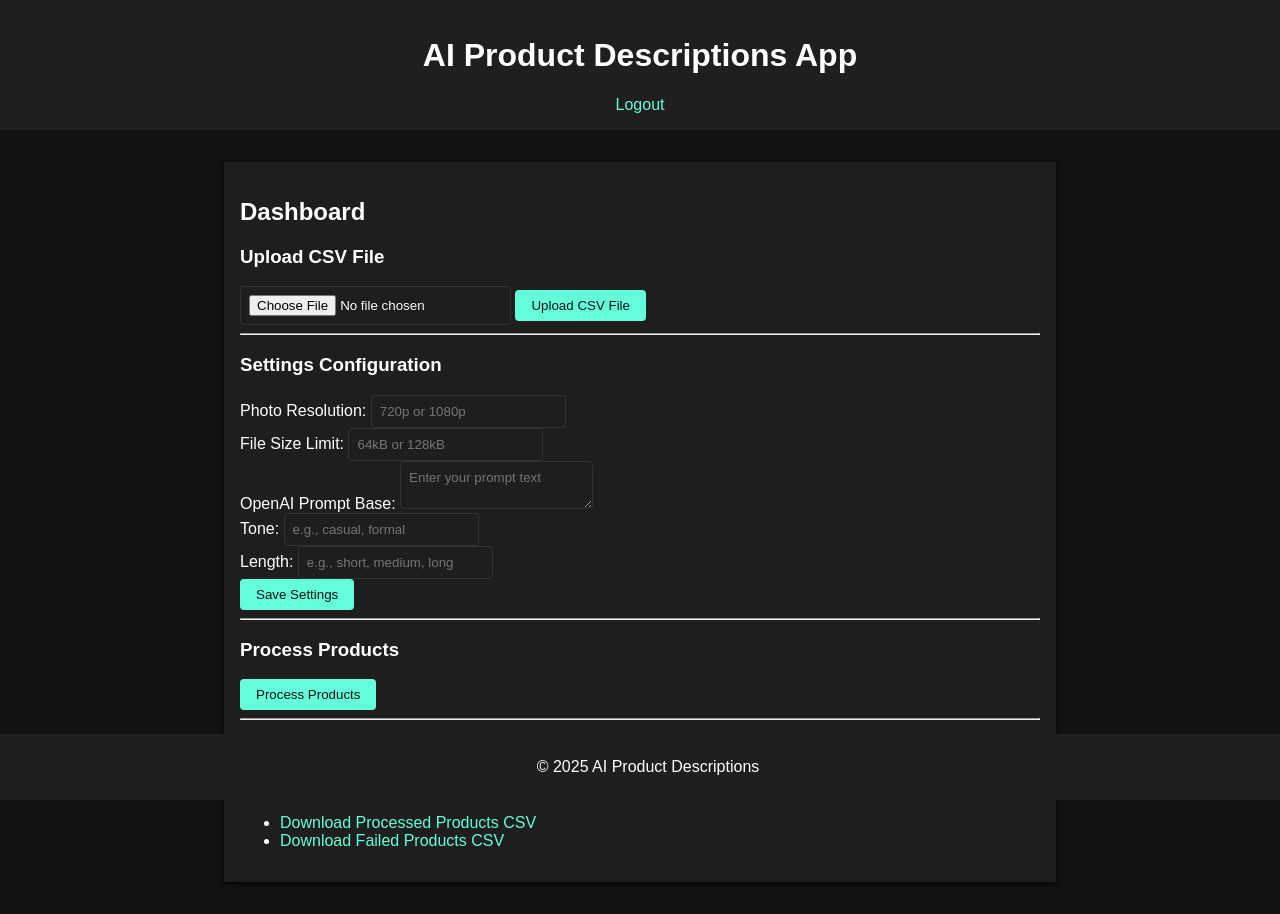
After one commit to mi-ar-82/ai_product_descriptions, a FastAPI app: template templates/dashboard.html in a window 1280 px wide. The commit adds this page. Run offline with FastAPI, Linux system fonts and the light colour scheme; the template is opened without the code that fills it, so the values that code supplies are empty.

Commit message:
placeholder html temnplates , basic css, tests : Authentication & User Management

```diff
--- a/app/main.py
+++ b/app/main.py
@@ -1,54 +1,84 @@
-# app/main.py
+# File: app/main.py
+
 import os
 from contextlib import asynccontextmanager
-from fastapi import FastAPI
+from fastapi import FastAPI, Request
+from fastapi.staticfiles import StaticFiles
 from starlette.middleware.sessions import SessionMiddleware
 from fastapi.templating import Jinja2Templates
-from app.routes import router, html_auth
+
+from app.config import settings
 from app.db import engine
 from app.models import Base
-from app.config import settings
 
-from app.routes.auth import router as auth_router
-from app.routes.upload_form import router as upload_form_router
-from app.routes.settings import router as settings_router
-from app.routes.download import router as download_router
+# Import routers from various route modules
+from app.routes import router as main_router         # e.g., authentication endpoints (/auth/me)
+from app.routes.html_auth import router as html_auth_router  # login and register endpoints
+from app.routes.auth import router as auth_router      # logout endpoint
+from app.routes.upload_form import router as upload_form_router  # file upload endpoints
+from app.routes.settings import router as settings_router  # settings endpoints
+from app.routes.download import router as download_router    # file download endpoints
 
-
-# Lifespan management
+# Lifespan context manager to initialize and shutdown the application
 @asynccontextmanager
 async def lifespan(app: FastAPI):
     print("Debug: Starting FastAPI application lifespan")
     async with engine.begin() as conn:
         await conn.run_sync(Base.metadata.create_all)
+    print("Debug: Database tables created (if not already present)")
     yield
+    print("Debug: Application shutdown initiated")
 
-# Create FastAPI app
 app = FastAPI(lifespan=lifespan)
 
-# Add session middleware for authentication
+# Log every incoming request and its response status
+@app.middleware("http")
+async def log_requests(request: Request, call_next):
+    print(f"Debug: Incoming request: {request.method} {request.url}")
+    response = await call_next(request)
+    print(f"Debug: Response status: {response.status_code} for {request.method} {request.url}")
+    return response
+
+# Add session middleware for authentication sessions
 app.add_middleware(
     SessionMiddleware,
     secret_key=settings.SECRET_KEY,
     same_site="Lax",
-    https_only=False  # Allow HTTP
+    https_only=False  # Allow HTTP for development
 )
 print("Debug: Session middleware added to FastAPI app")
 
+# Determine the project root (one level up from the app folder)
+BASE_DIR = os.path.dirname(os.path.abspath(__file__))
+PROJECT_ROOT = os.path.abspath(os.path.join(BASE_DIR, ".."))
+print(f"Debug: Project root determined as: {PROJECT_ROOT}")
 
-# Include routes
-app.include_router(router)
-app.include_router(html_auth.router)
+# Mount the static directory (located at the project root)
+static_dir = os.path.join(PROJECT_ROOT, "static")
+print(f"Debug: Attempting to mount static files from: {static_dir}")
+if not os.path.isdir(static_dir):
+    print("ERROR: 'static' directory not found!")
+else:
+    print(f"Debug: 'static' directory exists at: {static_dir}")
+    print(f"Debug: Contents of 'static' directory: {os.listdir(static_dir)}")
+app.mount("/static", StaticFiles(directory=static_dir), name="static")
+print("Debug: Mounted static files at /static")
+
+# Configure Jinja2 templates directory (located at the project root)
+templates_dir = os.path.join(PROJECT_ROOT, "templates")
+print(f"Debug: Templates directory set to: {templates_dir}")
+templates = Jinja2Templates(directory=templates_dir)
+
+# Include all routers from your routes modules
+app.include_router(main_router)
+app.include_router(html_auth_router)
 app.include_router(auth_router)
 app.include_router(upload_form_router)
 app.include_router(settings_router)
 app.include_router(download_router)
 print("Debug: Routers included in FastAPI app")
 
-# Configure templates
-BASE_DIR = os.path.abspath(os.path.join(os.path.dirname(__file__), ".."))
-templates = Jinja2Templates(directory=os.path.join(BASE_DIR, "templates"))
-
+# Define the root endpoint with a debug print
 @app.get("/")
 async def root():
     print("Debug: Root endpoint accessed")
--- a/app/users.py
+++ b/app/users.py
@@ -50,7 +50,7 @@ class UserManager(IntegerIDMixin, BaseUserManager[User, int]):
     async def create(self, user_create: UserCreate) -> User:
         print(f"Debug: Creating new user with email: {user_create.email}")
         hashed_password = password_helper.hash(user_create.password)
-        user_dict = user_create.model_dump()
+        user_dict = user_create.model_dump(exclude={"password"})
         user_dict["hashed_password"] = hashed_password
         return await self.user_db.create(user_dict)
 
--- a/static/styles.css
+++ b/static/styles.css
@@ -0,0 +1,62 @@
+/* File: static/styles.css */
+/* Updated for dark mode */
+
+body {
+  font-family: Arial, Helvetica, sans-serif;
+  margin: 0;
+  padding: 0;
+  background-color: #121212; /* Dark background */
+  color: #ffffff;            /* White text */
+}
+
+header {
+  background-color: #1f1f1f;
+  color: #ffffff;
+  padding: 1rem;
+  text-align: center;
+}
+
+main {
+  max-width: 800px;
+  margin: 2rem auto;
+  padding: 1rem;
+  background-color: #1e1e1e;
+  box-shadow: 0 2px 5px rgba(0, 0, 0, 0.9);
+}
+
+footer {
+  background-color: #1f1f1f;
+  color: #ffffff;
+  text-align: center;
+  padding: 0.5rem;
+  position: fixed;
+  bottom: 0;
+  width: 100%;
+}
+
+a {
+  color: #64ffda; /* A contrasting accent color */
+  text-decoration: none;
+}
+
+button {
+  background-color: #64ffda;
+  color: #121212;
+  border: none;
+  padding: 0.5rem 1rem;
+  cursor: pointer;
+  border-radius: 4px;
+}
+
+input, textarea {
+  font-family: Arial, Helvetica, sans-serif;
+  padding: 0.5rem;
+  border: 1px solid #333333;
+  border-radius: 4px;
+  background-color: #1e1e1e;
+  color: #ffffff;
+}
+
+h1, h2, h3, h4, h5, h6 {
+  font-family: Arial, Helvetica, sans-serif;
+}
--- a/templates/base.html
+++ b/templates/base.html
@@ -5,6 +5,10 @@
   <meta charset="UTF-8">
   <title>{% block title %}AI Product Descriptions App{% endblock %}</title>
   <link rel="stylesheet" href="/static/styles.css">
+  <link rel="apple-touch-icon" sizes="180x180" href="/static/apple-touch-icon.png">
+  <link rel="icon" type="image/png" sizes="32x32" href="/static/favicon-32x32.png">
+  <link rel="icon" type="image/png" sizes="16x16" href="/static/favicon-16x16.png">
+  <link rel="manifest" href="/static/site.webmanifest">
 </head>
 <body>
   <header>
--- /dev/null
+++ b/templates/dashboard.html
@@ -0,0 +1,61 @@
+{% extends "base.html" %}
+{% block title %}Dashboard{% endblock %}
+{% block content %}
+<h2>Dashboard</h2>
+
+<!-- CSV File Upload Section -->
+<section id="upload-section">
+  <h3>Upload CSV File</h3>
+  <form id="uploadForm" method="post" action="/upload" enctype="multipart/form-data">
+    <input type="file" name="file" accept=".csv" required>
+    <button type="submit">Upload CSV File</button>
+  </form>
+</section>
+
+<hr>
+
+<!-- Settings Configuration Section -->
+<section id="settings-section">
+  <h3>Settings Configuration</h3>
+  <form id="settingsForm" method="post" action="/settings">
+    <label for="photo_resolution">Photo Resolution:</label>
+    <input type="text" id="photo_resolution" name="photo_resolution" placeholder="720p or 1080p" required><br>
+
+    <label for="file_size_limit">File Size Limit:</label>
+    <input type="text" id="file_size_limit" name="file_size_limit" placeholder="64kB or 128kB" required><br>
+
+    <label for="openai_prompt_base">OpenAI Prompt Base:</label>
+    <textarea id="openai_prompt_base" name="openai_prompt_base" placeholder="Enter your prompt text" required></textarea><br>
+
+    <label for="tone">Tone:</label>
+    <input type="text" id="tone" name="tone" placeholder="e.g., casual, formal" required><br>
+
+    <label for="length">Length:</label>
+    <input type="text" id="length" name="length" placeholder="e.g., short, medium, long" required><br>
+
+    <button type="submit">Save Settings</button>
+  </form>
+</section>
+
+<hr>
+
+<!-- Process Products Section -->
+<section id="process-products-section">
+  <h3>Process Products</h3>
+  <form id="processForm" method="post" action="/process-products">
+    <button type="submit">Process Products</button>
+  </form>
+</section>
+
+<hr>
+
+<!-- Download Output Files Section -->
+<section id="download-section">
+  <h3>Download Output Files</h3>
+  <p>After processing, download your output files:</p>
+  <ul>
+    <li><a href="/download/products_output.csv" target="_blank">Download Processed Products CSV</a></li>
+    <li><a href="/download/products_not_processed.csv" target="_blank">Download Failed Products CSV</a></li>
+  </ul>
+</section>
+{% endblock %}
--- a/templates/login.html
+++ b/templates/login.html
@@ -7,10 +7,10 @@
 {% endif %}
 <form method="post" action="/login">
   <label for="email">Email:</label>
-  <input type="email" id="email" name="email" required /><br/>
+  <input type="email" id="email" name="email" required><br>
 
   <label for="password">Password:</label>
-  <input type="password" id="password" name="password" required /><br/>
+  <input type="password" id="password" name="password" required><br>
 
   <button type="submit">Login</button>
 </form>
--- a/templates/register.html
+++ b/templates/register.html
@@ -7,12 +7,12 @@
 {% endif %}
 <form method="post" action="/register">
   <label for="email">Email:</label>
-  <input type="email" id="email" name="email" required /><br/>
+  <input type="email" id="email" name="email" required><br>
 
   <label for="password">Password:</label>
-  <input type="password" id="password" name="password" required /><br/>
+  <input type="password" id="password" name="password" required><br>
 
   <button type="submit">Register</button>
 </form>
-<a href="/login">Already have an account? Login here</a>
+<p>Already have an account? <a href="/login">Login here</a></p>
 {% endblock %}
```
Also changed, not shown: app/routes/auth.py (added, +10 -0 lines), tests/test_TC01.py (added, +16 -0 lines), tests/test_TC02.py (added, +37 -0 lines), tests/test_TC03.py (added, +27 -0 lines), tests/test_TC04.py (added, +27 -0 lines), tests/test_TC05.py (added, +62 -0 lines), tests/test_TC06.py (added, +44 -0 lines), tests/test_TC07.py (added, +26 -0 lines), tests/test_TC08.py (added, +54 -0 lines), tests/test_TC09.py (added, +46 -0 lines), 1 other file.
